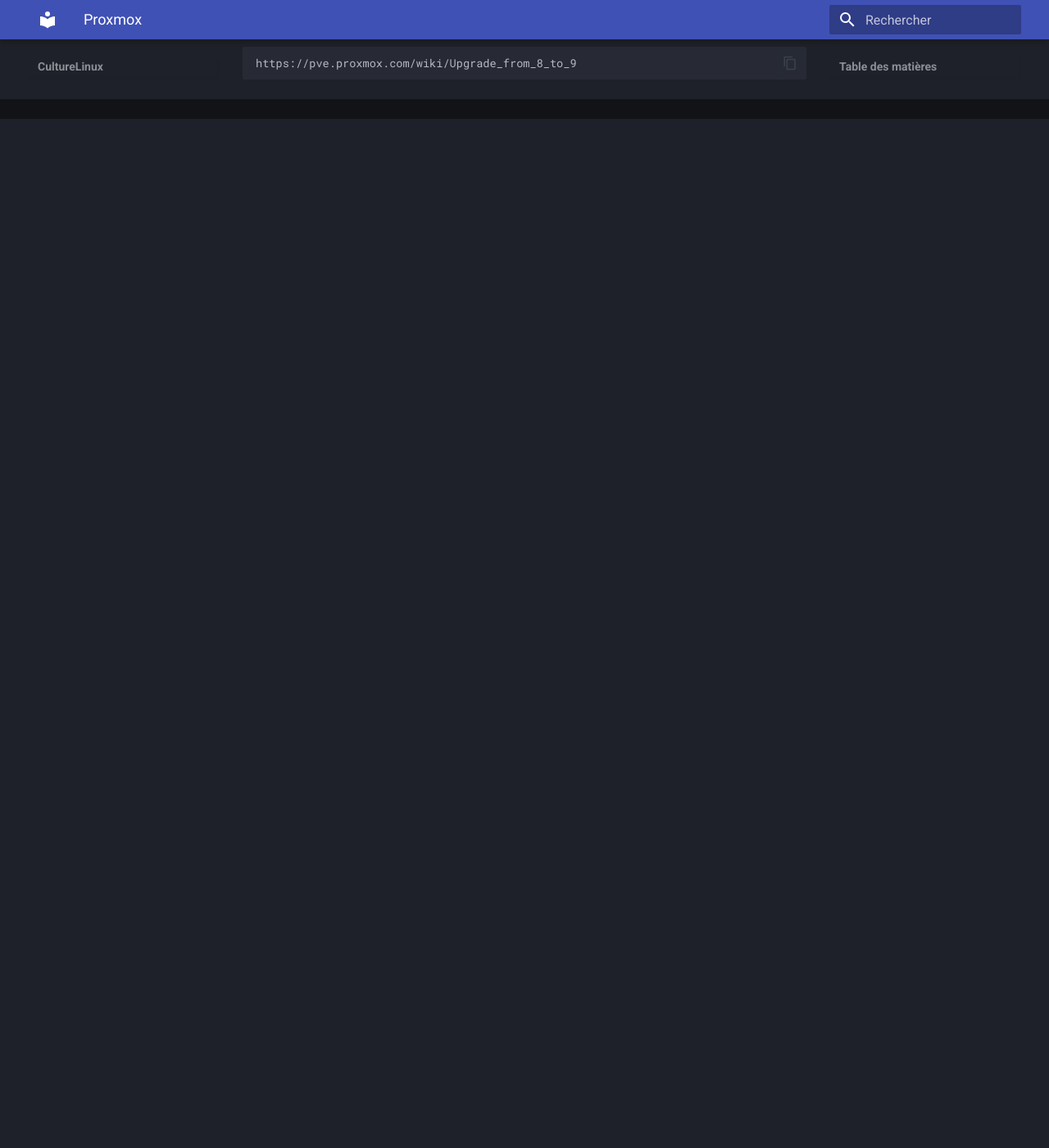
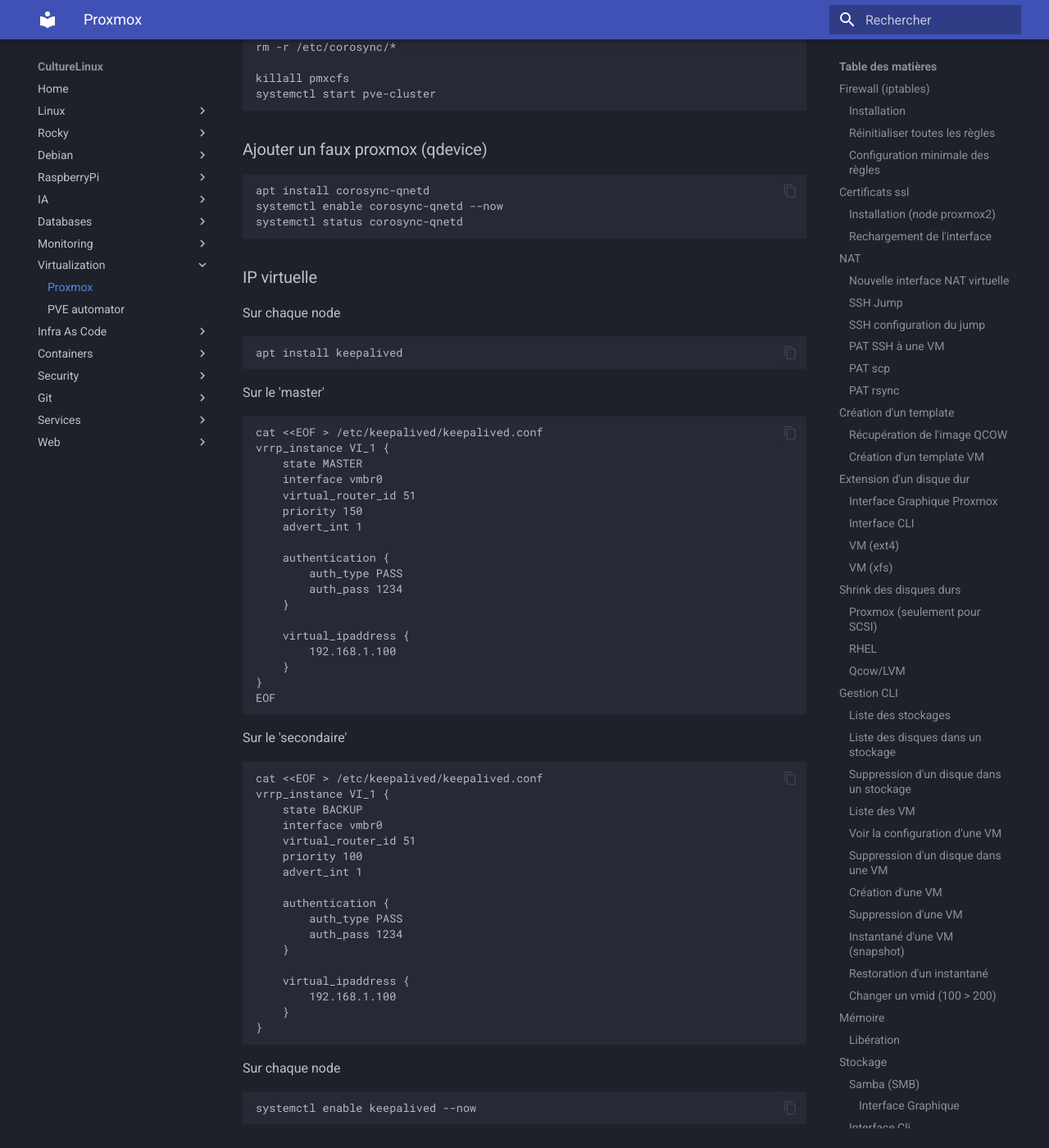
Before and after one commit to CultureLinux/doc, an MkDocs documentation site: the page built from docs/virtualization/proxmox.md, in a window 1280 px wide and 1400 px high, scrolled down 11522 px. Shown: the whole window at 82% size. Built offline with MkDocs 1.6.1 and Material for MkDocs 9.7.7, drawn with Linux system fonts in a browser that asks for light colours; before the commit the page ends 11667 px from its top, so only the background shows below that; some of the changed text lies outside the part shown.

Commit message:
📝 docs: proxmox zfs

````diff
--- a/docs/virtualization/proxmox.md
+++ b/docs/virtualization/proxmox.md
@@ -221,6 +221,29 @@
 
 ```
 systemctl restart pvedaemon pveproxy
+```
+
+### Passage a ZFS
+
+Si on est en LVM thin
+
+```
+lvremove vg_drive2/data
+vgremove vg_drive2
+pvremove /dev/sda
+```
+
+Création d'un disque en ZFS
+
+```
+zpool create -f zfs-vm /dev/sda
+zfs set compression=lz4 zfs-vm
+```
+
+Ajout dans l'UI ou CLI
+
+```
+pvesm add zfspool zfs-vm --pool zfs-vm --content images
 ```
 
 ## Serveur de métriques
@@ -379,6 +402,65 @@
     systemctl enable corosync-qnetd --now
     systemctl status corosync-qnetd
 
+### IP virtuelle
+
+Sur chaque node
+
+```
+apt install keepalived
+```
+
+Sur le 'master'
+
+
+```
+cat <<EOF > /etc/keepalived/keepalived.conf
+vrrp_instance VI_1 {
+    state MASTER
+    interface vmbr0
+    virtual_router_id 51
+    priority 150
+    advert_int 1
+
+    authentication {
+        auth_type PASS
+        auth_pass 1234
+    }
+
+    virtual_ipaddress {
+        192.168.1.100
+    }
+}
+EOF
+```
+Sur le 'secondaire'
+
+```
+cat <<EOF > /etc/keepalived/keepalived.conf
+vrrp_instance VI_1 {
+    state BACKUP
+    interface vmbr0
+    virtual_router_id 51
+    priority 100
+    advert_int 1
+
+    authentication {
+        auth_type PASS
+        auth_pass 1234
+    }
+
+    virtual_ipaddress {
+        192.168.1.100
+    }
+}
+```
+
+Sur chaque node
+
+```
+systemctl enable keepalived --now
+```
+
 ## Upgrade
 ### PVE 8 > 9
 #### Instructions
````
Also changed, not shown: other parts of docs/virtualization/proxmox.md (+1 -1 lines).
